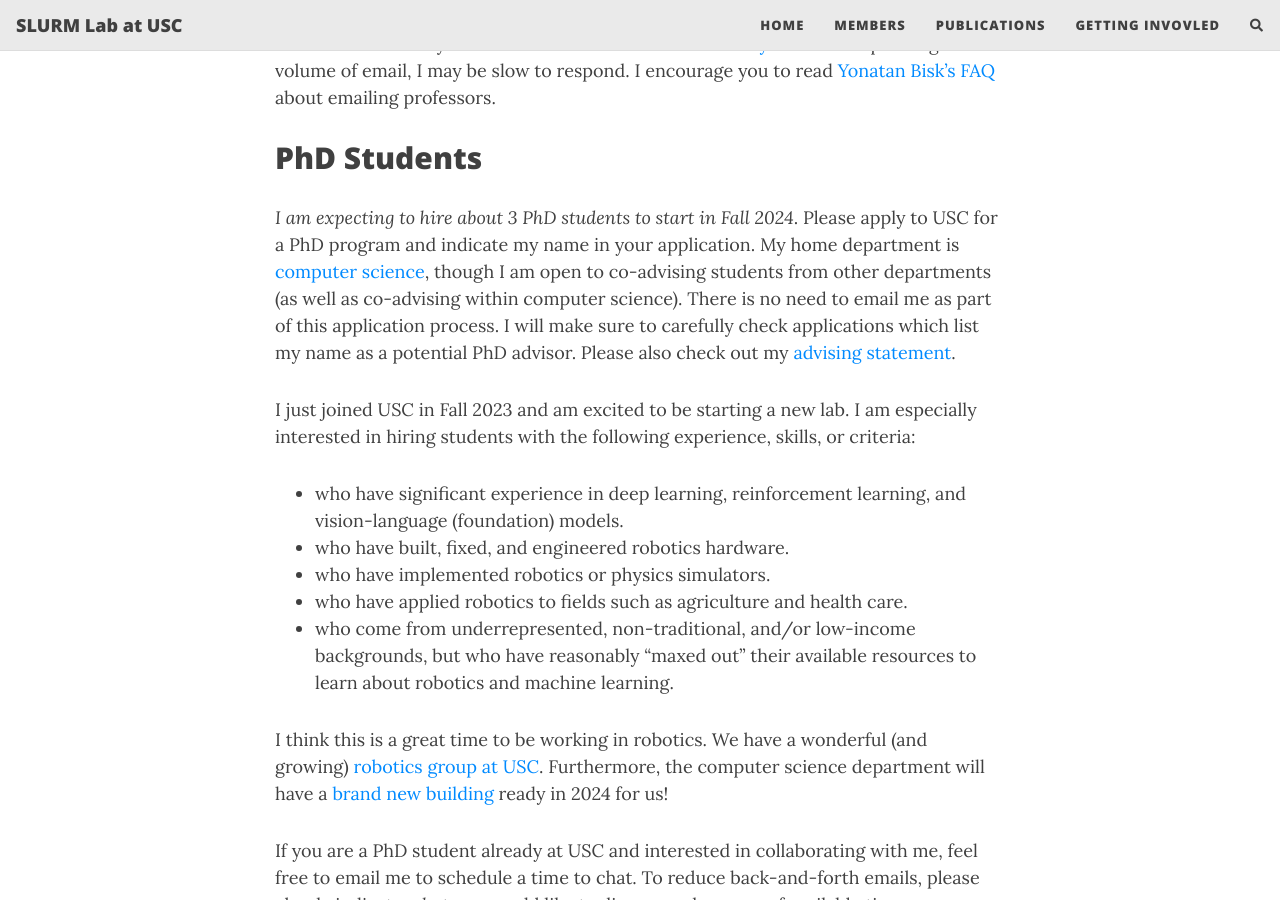
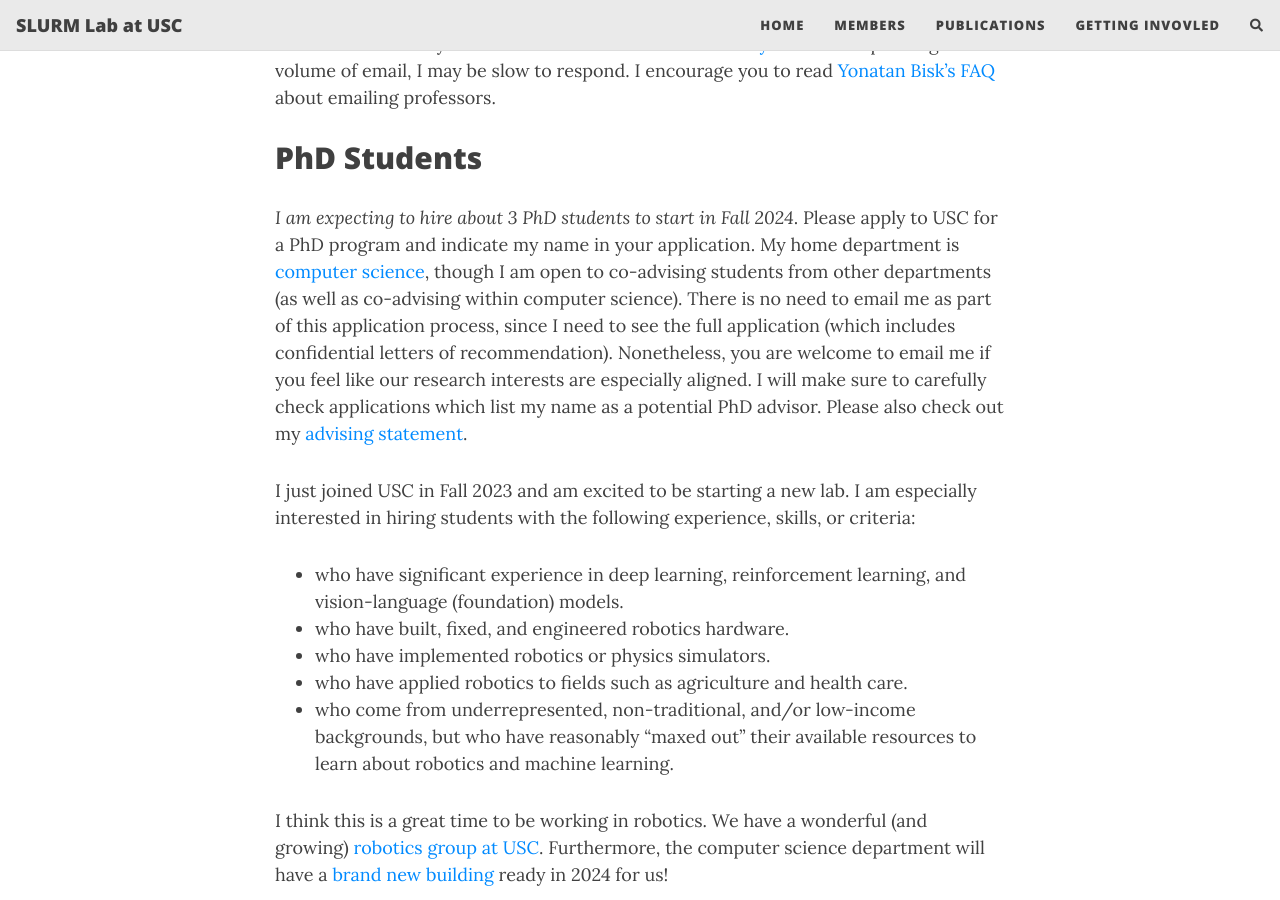
Before and after one commit to slurm-lab-usc/slurm-lab-usc.github.io, a Jekyll site: the page built from getting_involved.md, in a window 1280 px wide and 900 px high, scrolled down 357 px. Built offline with Jekyll 4.4.1, drawn with Linux system fonts in a browser that asks for light colours; nearby versions of some CDN libraries; comment, search, counter and statistics services are not loaded.

Commit message:
Clarify 'getting involved' a bit

```diff
--- a/getting_involved.md
+++ b/getting_involved.md
@@ -14,13 +14,16 @@ I encourage you to read [Yonatan Bisk's FAQ](https://yonatanbisk.com/emailing_pr
 
 ## PhD Students
 
-*I am expecting to hire about 3 PhD students to start in Fall 2024*. Please apply
-to USC for a PhD program and indicate my name in your application. My home
-department is [computer science](https://www.cs.usc.edu/), though I am open to
-co-advising students from other departments (as well as co-advising within
-computer science). There is no need to email me as part of this application
-process. I will make sure to carefully check applications which list my name as
-a potential PhD advisor. Please also check out my [advising statement](#advising-statement).
+*I am expecting to hire about 3 PhD students to start in Fall 2024*. Please
+apply to USC for a PhD program and indicate my name in your application. My
+home department is [computer science](https://www.cs.usc.edu/), though I am
+open to co-advising students from other departments (as well as co-advising
+within computer science). There is no need to email me as part of this
+application process, since I need to see the full application (which includes
+confidential letters of recommendation). Nonetheless, you are welcome to email
+me if you feel like our research interests are especially aligned. I will make
+sure to carefully check applications which list my name as a potential PhD
+advisor. Please also check out my [advising statement](#advising-statement).
 
 I just joined USC in Fall 2023 and am excited to be starting a new lab. I am
 especially interested in hiring students with the following experience, skills,
```
